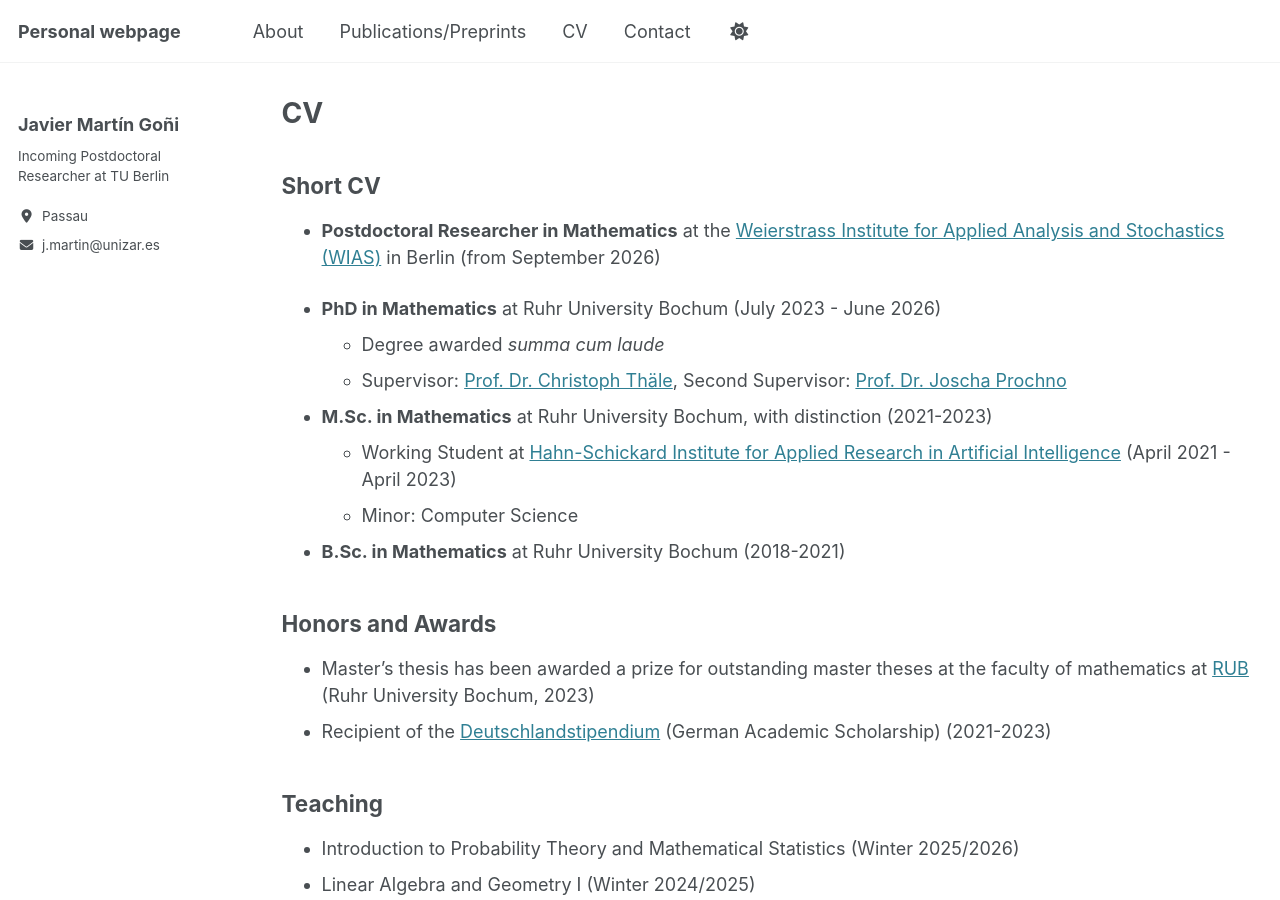
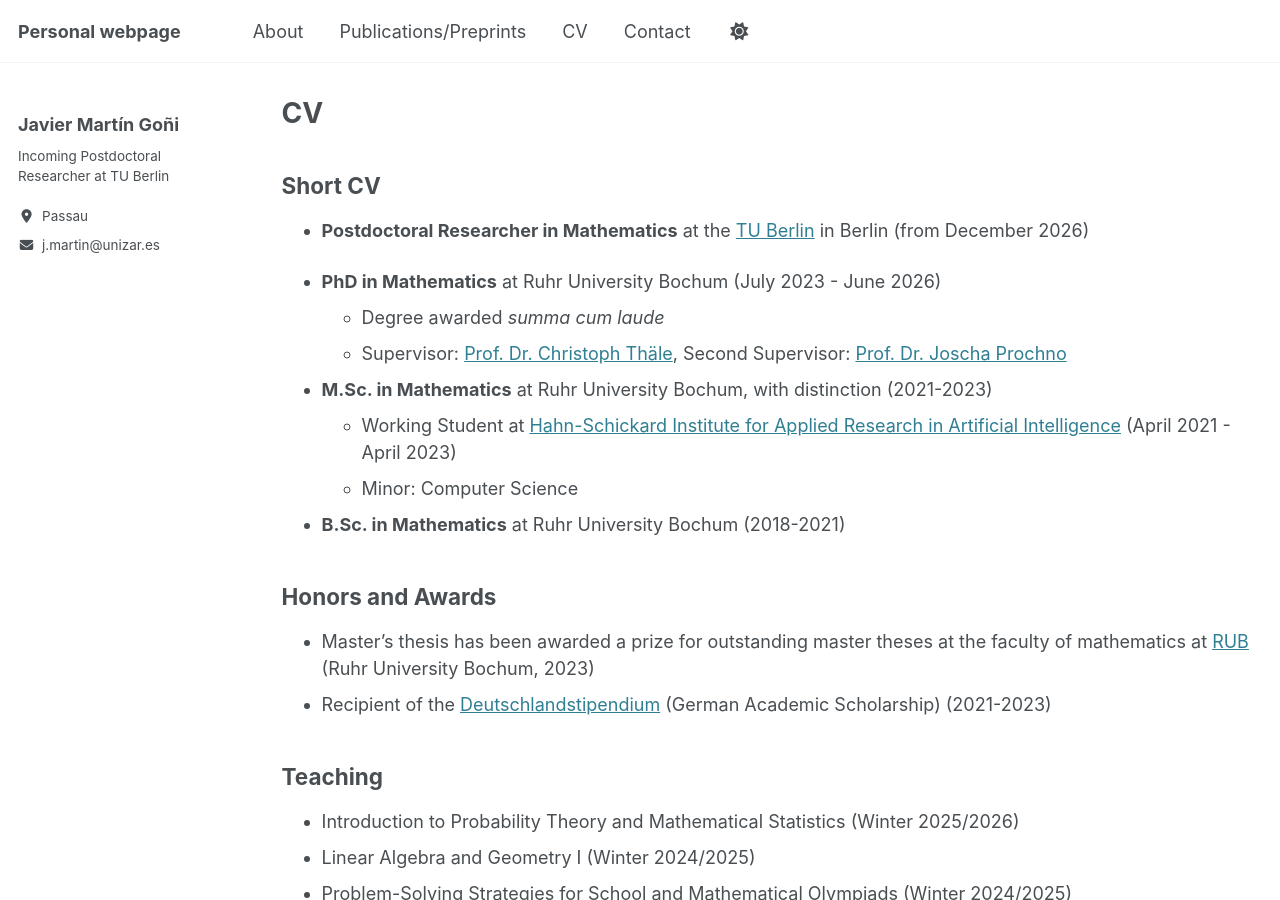
Before and after one commit to javiermartingoni/javiermartingoni.github.io, a Jekyll site: the page built from _pages/cv.md, in a window 1280 px wide and 900 px high. Built offline with Jekyll 4.4.1, drawn with Linux system fonts in a browser that asks for light colours; a style sheet for code colours, icons or effects is not loaded.

Commit message:
Test CV edit

```diff
--- a/_pages/cv.md
+++ b/_pages/cv.md
@@ -11,7 +11,7 @@ redirect_from:
 
 ## Short CV
 
-* **Postdoctoral Researcher in Mathematics** at the [Weierstrass Institute for Applied Analysis and Stochastics (WIAS)](https://www.wias-berlin.de/) in Berlin (from September 2026)
+* **Postdoctoral Researcher in Mathematics** at the [TU Berlin](https://www.wias-berlin.de/) in Berlin (from December 2026)
 
 * **PhD in Mathematics** at Ruhr University Bochum (July 2023 - June 2026)
   * Degree awarded *summa cum laude*
```
